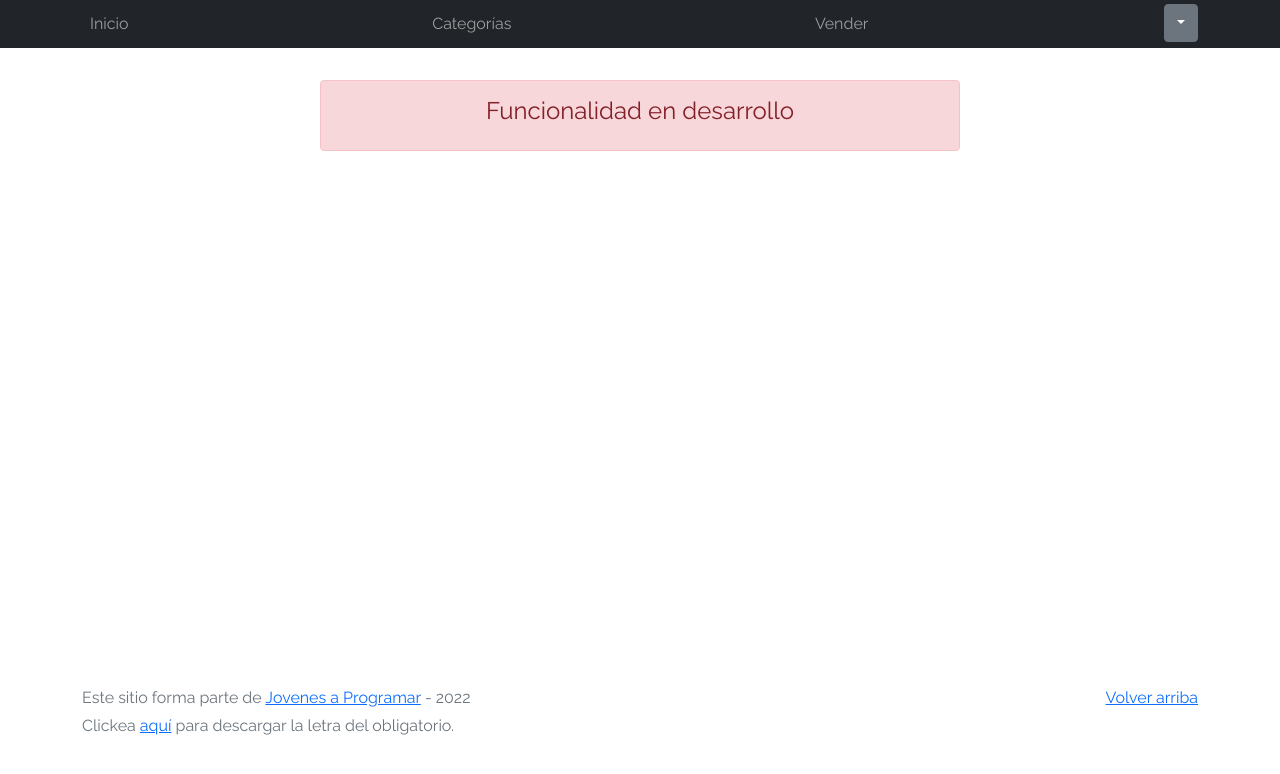
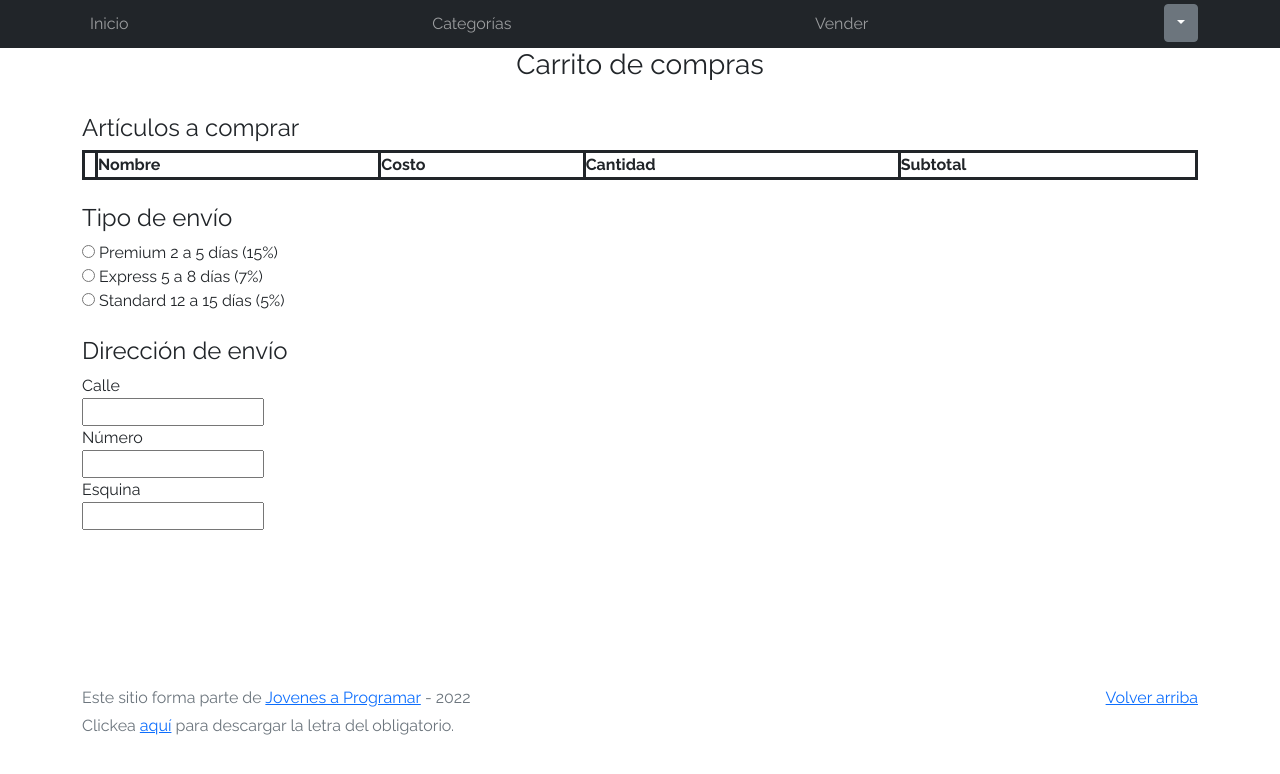
Before and after one commit to Guadalupew/e-mercado, a plain HTML site: page cart.html in a window 1280 px wide. Drawn offline with Linux system fonts and the light colour scheme.

Commit message:
Entrega 5
se agregan los controles gráficos necesarios para el carrito de compras

```diff
--- a/cart.html
+++ b/cart.html
@@ -31,7 +31,8 @@
           </li>
           <li class="nav-item">
             <div class="dropdown">
-              <button class="btn btn-secondary dropdown-toggle" type="button" id="dropdownMenuButton1" data-bs-toggle="dropdown" aria-expanded="false">
+              <button class="btn btn-secondary dropdown-toggle" type="button" id="dropdownMenuButton1"
+                data-bs-toggle="dropdown" aria-expanded="false">
                 Dropdown button
               </button>
               <ul class="dropdown-menu" aria-labelledby="dropdownMenuButton1">
@@ -47,9 +48,54 @@
   </nav>
   <main>
     <div class="container">
-      <div class="alert alert-danger text-center" role="alert">
-        <h4 class="alert-heading">Funcionalidad en desarrollo</h4>
+      <div>
+        <h3 class="text-center">Carrito de compras</h3>
+        <br />
+        <h4> Artículos a comprar </h4>
       </div>
+      <div>
+        <table id="articulos" style="width:100%; border:solid;">
+          <tr>
+            <th style="border:solid;"></th>
+            <th style="border:solid;">Nombre</th>
+            <th style="border:solid;">Costo</th>
+            <th style="border:solid;">Cantidad</th>
+            <th style="border:solid;">Subtotal</th>
+          </tr>
+        </table>
+      </div>
+      <br />
+      <div>
+        <h4>Tipo de envío</h4>
+
+        <form>
+          <input type="radio" id="premium" name="radio" value="15">
+          <label for="premium">Premium 2 a 5 días (15%)</label><br>
+          <input type="radio" id="express" name="radio" value="7">
+          <label for="express">Express 5 a 8 días (7%)</label><br>
+          <input type="radio" id="standard" name="radio" value="5">
+          <label for="standard">Standard 12 a 15 días (5%)</label>
+        </form>
+      </div>
+      <br />
+      <div>
+        <h4>Dirección de envío</h4>
+        <form>
+            <div>
+            <label style="display:block;" for="calle"> Calle</label>
+            <input style="display:block;" type="text" id="calle">
+          </div>
+            <div>
+            <label style="display:block;" for="numero">Número</label>
+            <input style="display:block;" type="text" id="numero">
+          </div>
+            <div>
+            <label style="display:block;" for="esquina">Esquina</label>
+            <input style="display:block;" type="text" id="esquina">
+          </div>
+        </form>
+      </div>
+
     </div>
   </main>
   <footer class="text-muted">
```
